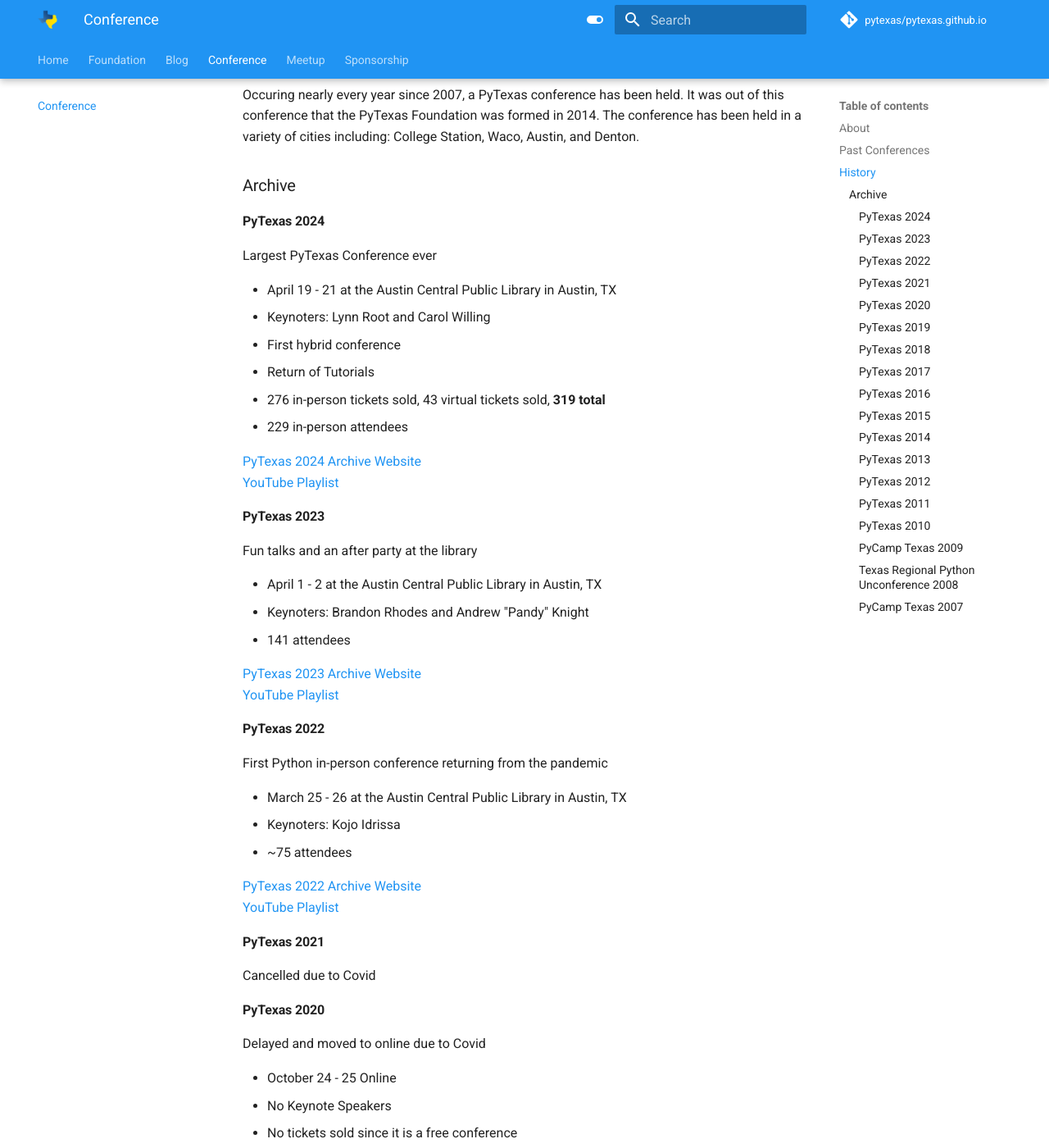
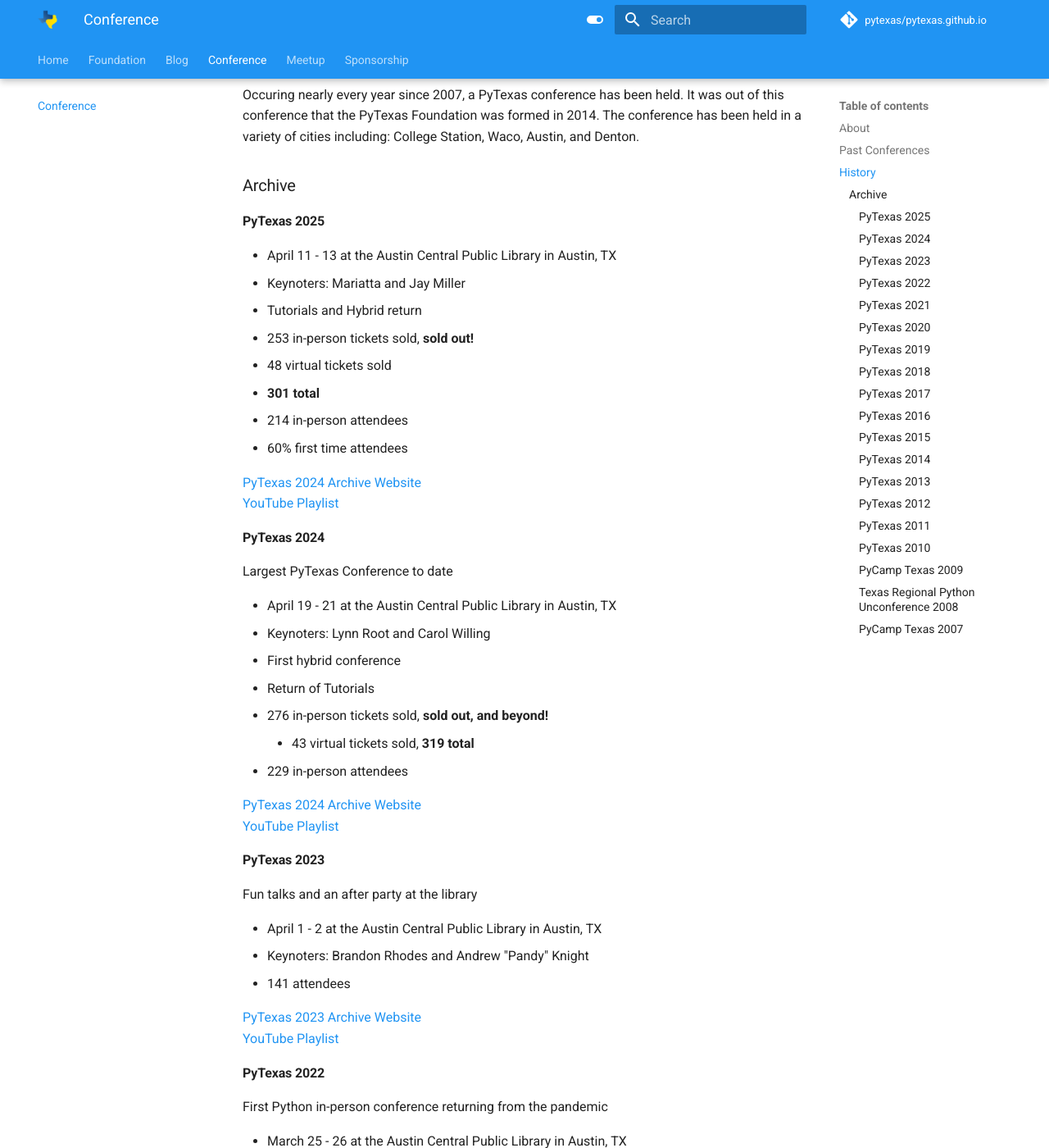
Before and after one commit to pytexas/pytexas.github.io, an MkDocs documentation site: the page built from docs/conference.md, in a window 1280 px wide and 1400 px high, scrolled down 622 px. Shown: the whole window at 82% size. Built offline with MkDocs 1.6.1 and Material for MkDocs 9.7.7, drawn with Linux system fonts in a browser that asks for light colours; comment, search, counter and statistics services are not loaded; some of the changed text lies outside the part shown.

Commit message:
Update conference.md with 2025 details

```diff
--- a/docs/conference.md
+++ b/docs/conference.md
@@ -28,14 +28,30 @@
 
 ### Archive
 
+#### PyTexas 2025
+
+- April 11 - 13 at the Austin Central Public Library in Austin, TX
+- Keynoters: Mariatta and Jay Miller
+- Tutorials and Hybrid return
+- 253 in-person tickets sold, **sold out!**
+  - 48 virtual tickets sold
+  - **301 total**
+- 214 in-person attendees
+  - 60% first time attendees
+
+
+[PyTexas 2024 Archive Website](https://pytexas.org/2024)
+[YouTube Playlist](https://www.youtube.com/playlist?list=PL0MRiRrXAvRjMAfx42eiokiAmfclUX-6S)
+
 #### PyTexas 2024
-Largest PyTexas Conference ever
+Largest PyTexas Conference to date
 
 - April 19 - 21 at the Austin Central Public Library in Austin, TX
 - Keynoters: Lynn Root and Carol Willing
 - First hybrid conference
 - Return of Tutorials
-- 276 in-person tickets sold, 43 virtual tickets sold, **319 total**
+- 276 in-person tickets sold,  **sold out, and beyond!**
+    - 43 virtual tickets sold, **319 total**
 - 229 in-person attendees
 
 
```
Also changed, not shown: other parts of docs/conference.md (+2 -2 lines).
